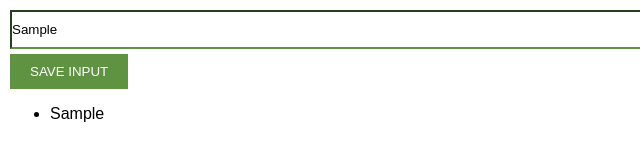
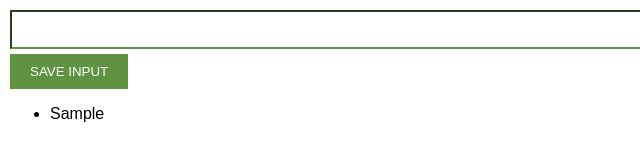
Before and after one commit to juseok-cha/chrome-extension, a plain HTML site: page index.html in a window 1280 px wide. Both pictures are taken after typing "Sample" into the empty fields and a click on the button "SAVE INPUT". Shown: the full height of the page, 0-640 px from the left. Drawn offline with Linux system fonts and the light colour scheme.

Commit message:
Input clear

```diff
--- a/index.css
+++ b/index.css
@@ -3,12 +3,6 @@ body {
   padding: 10px;
   font-family: Arial, Helvetica, sans-serif;
 }
-
-/*
-Style our app according to the provided design.
-green -color -> #5f9341
-
-*/
 
 input {
   width: 100%;
--- a/index.js
+++ b/index.js
@@ -7,6 +7,7 @@ const ulEl = document.getElementById('ul-el');
 inputBtn.addEventListener("click", function() {
     myLead.push(inputEl.value)
     renderLeads();
+    inputEl.value=null;
 });
 
 function renderLeads() {
```
Also changed, not shown: index.html (+0 -2 lines).
